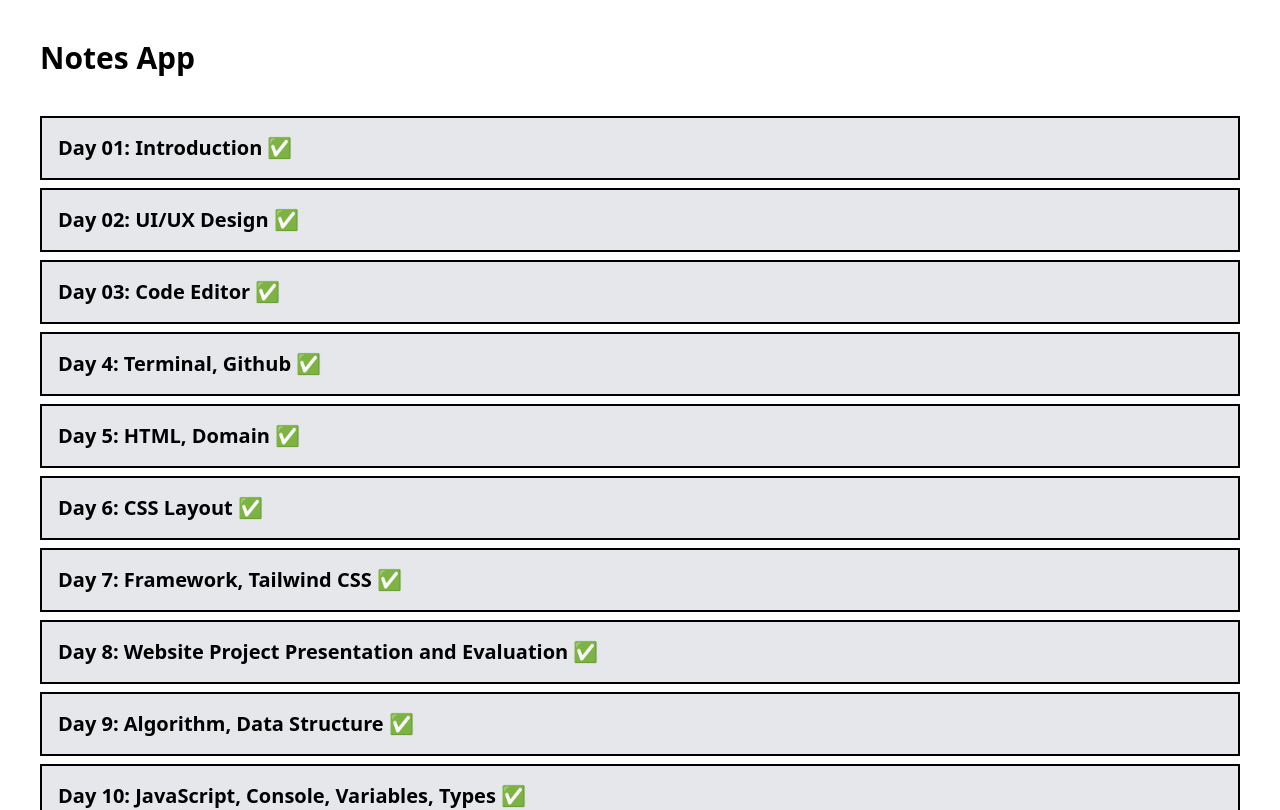
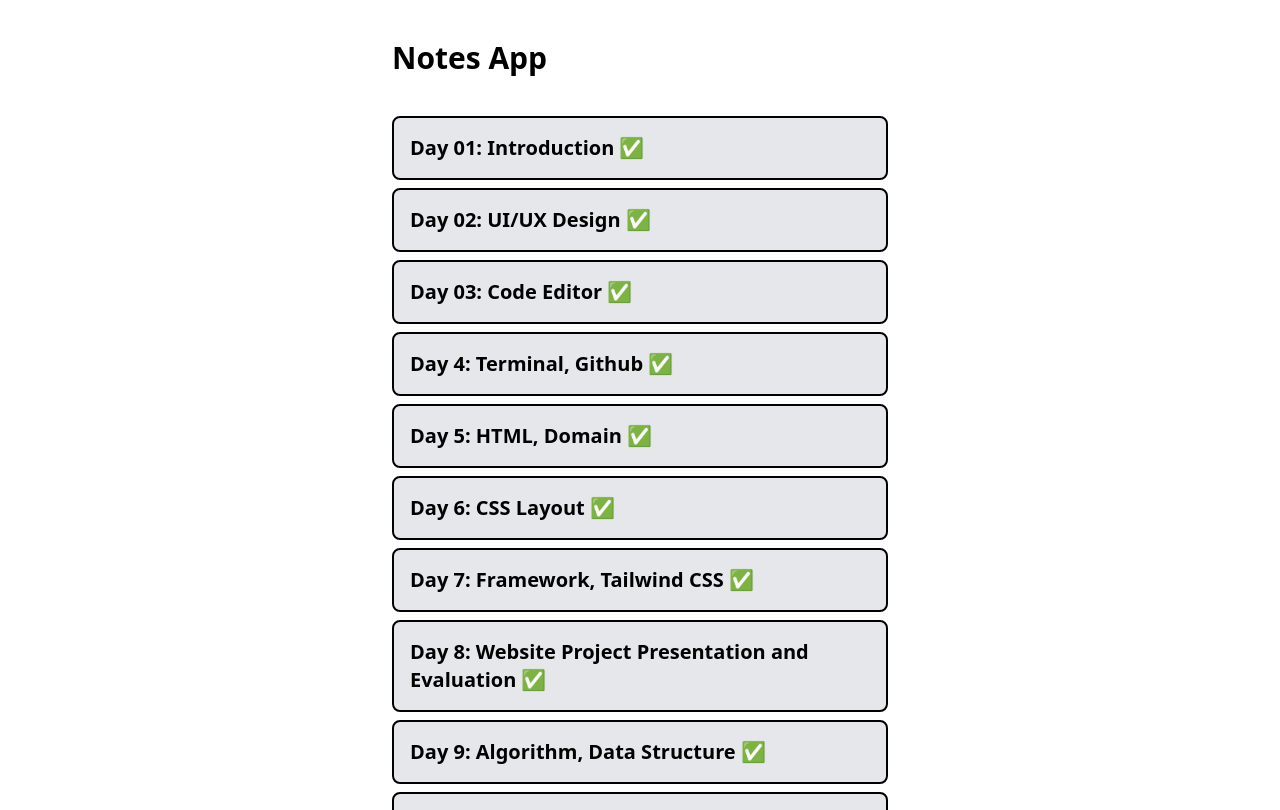
Before and after one commit to purnomoarif/notes-app, a React (Vite) app: page / in a window 1280 px wide. Shown: the top 810 px of the page. Built offline with nearby package versions, Linux system fonts and the light colour scheme.

Commit message:
feat: setup tailwind css

```diff
--- a/src/App.tsx
+++ b/src/App.tsx
@@ -44,8 +44,10 @@ const dataNotes = [
 
 export function App() {
   return (
-    <div className="p-10 space-y-10">
+    <div className="flex justify-center">
+      <section className="p-10 space-y-10 w-full max-w-xl">
         <h1 className="text-3xl font-bold">Notes App</h1>
+
         <ul className="space-y-2">
           {dataNotes.map((note) => {
             return (
@@ -55,13 +57,14 @@ export function App() {
             )
           })}
         </ul>
+      </section>
     </div>
   )
 }
 
 export function Notes({ name, isDone }: { name: string; isDone: boolean }) {
   return (
-    <div className="p-4 border-2 bg-gray-200">
+    <div className="p-4 border-2 rounded-lg bg-gray-200">
       <h2 className="text-xl font-semibold">
         {name} {isDone && <span>✅</span>}
       </h2>
```
Lines whose indentation alone changed are shown as unchanged.
